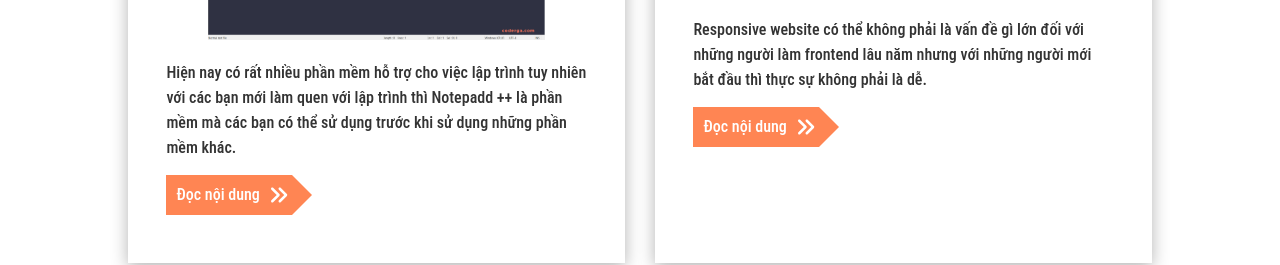
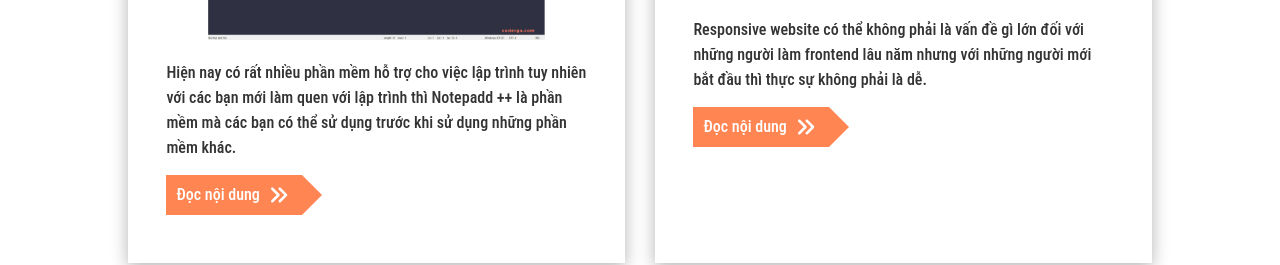
Before and after one commit to coderga/QuangCV, a website: page public/index.html in a window 1280 px wide. Shown: the part 1507-1772 px from the top of the page. Drawn offline with nearby package versions, Linux system fonts and the light colour scheme; files whose address does not match are found by name.

Commit message:
Update styles.css

```diff
--- a/public/css/styles.css
+++ b/public/css/styles.css
@@ -303,13 +303,13 @@
         width: -webkit-fit-content;
         width: -moz-fit-content;
         width: fit-content;
-        min-width: 125.5px;
+        min-width: 135.5px;
         vertical-align: middle;
         cursor: pointer; }
         #myblog.container-fluid .container .blog .read-more h5.h5-style::after {
           position: absolute;
           top: 0;
-          left: 125.5px;
+          left: 135.5px;
           content: "";
           width: 0;
           height: 0;
```
